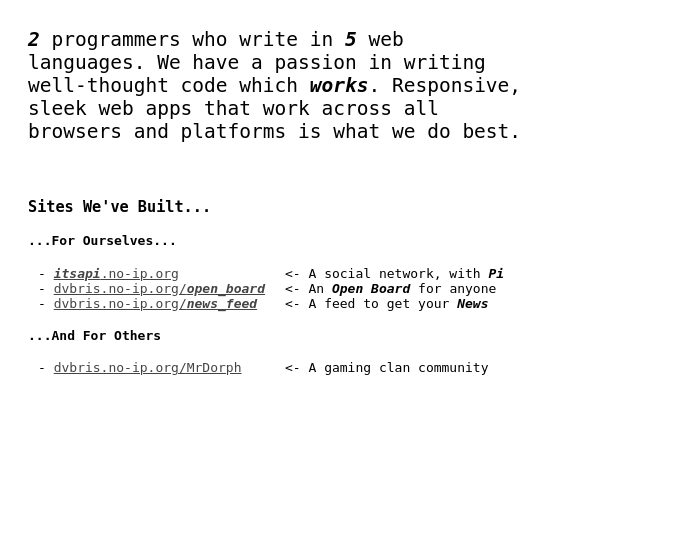
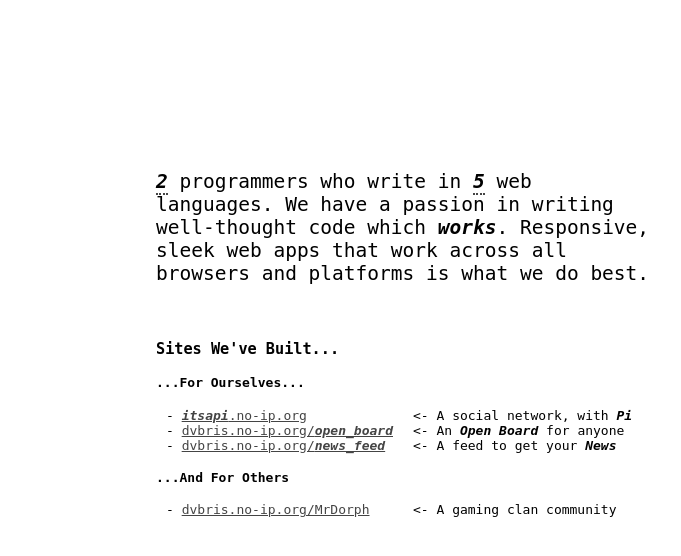
Before and after one commit to itsapi/dvbris.com, a PHP site: page / in a window 1280 px wide. Shown: the top 556 px of the page, without its empty margins (0-681 px from the left). Run offline with PHP 8.4, Linux system fonts and the light colour scheme.

Commit message:
vertical centering

```diff
--- a/css/style.css
+++ b/css/style.css
@@ -1,3 +1,10 @@
+#container {
+	height: 250px;
+	position: absolute;
+	top: 50%;
+	margin-top: -250px;
+	margin-left: 10%;
+}
 .text {
 	width: 500px;
 	font-family: monospace;
@@ -13,11 +20,13 @@
 .text a:hover {
 	color: #000;
 }
-
+.link {
+	cursor: pointer;
+	border-bottom: 2px #444 dotted;
+}
 #intro {
 	font-size: 1.5em;
 }
-
 #sites ul {
 	padding-left: 10px;
 }
--- a/index.html
+++ b/index.html
@@ -4,12 +4,12 @@
 	<head>
 		<meta charset="UTF-8">
 		<title>Document</title>
-
 		<link rel="stylesheet" href="css/style.css">
 	</head>
 	<body>
+		<div id="container">
 			<section class="text" id="intro">
-			<em>2</em> programmers who write in <em>5</em> web languages. We have a passion in writing well-thought code which <em>works</em>. Responsive, sleek web apps that work across all browsers and platforms is what we do best.
+				<em class="link" title="grit96, olls96">2</em> programmers who write in <em class="link" title="HTML, CSS, PHP, JS, Python">5</em> web languages. We have a passion in writing well-thought code which <em>works</em>. Responsive, sleek web apps that work across all browsers and platforms is what we do best.
 			</section>
 			<section class="text" id="sites">
 				<h3>Sites We've Built...</h3>
@@ -24,5 +24,6 @@
 					<li><a href="http://dvbris.no-ip.org/MrDorph">dvbris.no-ip.org/MrDorph</a> <span>A gaming clan community</span></li>
 				</ul>
 			</section>
+		</div>
 	</body>
 </html>
```
Lines whose indentation alone changed are shown as unchanged.
